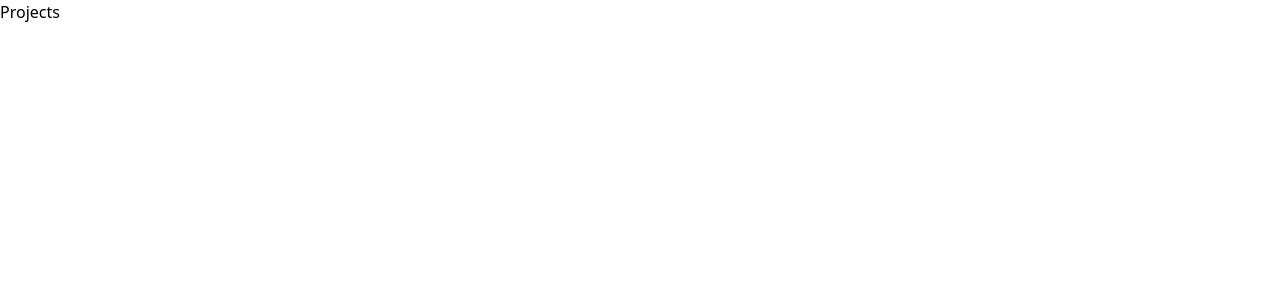
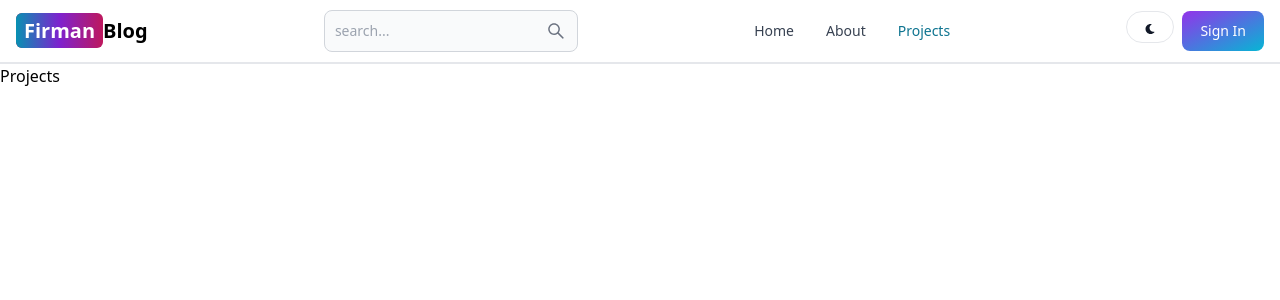
Before and after one commit to atepfirmannursalam/mern-blog, a React (Vite) app in the folder client/: page /projects in a window 1280 px wide. Shown: the top 300 px of the page. Built offline with nearby package versions, Linux system fonts and the light colour scheme.

Commit message:
create header section

```diff
--- a/client/package.json
+++ b/client/package.json
@@ -10,8 +10,10 @@
     "preview": "vite preview"
   },
   "dependencies": {
+    "flowbite-react": "^0.7.2",
     "react": "^18.2.0",
     "react-dom": "^18.2.0",
+    "react-icons": "^5.0.1",
     "react-router-dom": "^6.21.2"
   },
   "devDependencies": {
--- a/client/src/App.jsx
+++ b/client/src/App.jsx
@@ -5,10 +5,12 @@
 import SignIn from "./pages/SignIn";
 import Dashboard from "./pages/Dashboard";
 import Projects from "./pages/Projects";
+import Header from "./components/Header";
 
 export default function App() {
   return (
     <BrowserRouter>
+      <Header />
       <Routes>
         <Route path="/" element={<Home />} />
         <Route path="/about" element={<About />} />
--- /dev/null
+++ b/client/src/components/Header.jsx
@@ -0,0 +1,43 @@
+import { Button, Navbar, NavbarToggle, TextInput } from "flowbite-react";
+import { Link, useLocation } from "react-router-dom";
+import { AiOutlineSearch } from "react-icons/ai";
+import { FaMoon } from "react-icons/fa";
+
+export default function Header() {
+  const path = useLocation().pathname;
+
+  return (
+    <Navbar className="border-b-2">
+      <Link to="/" className="self-center whitespace-nowrap text-lg sm:text-xl font-semibold dark:text-white">
+        <span className="px-2 py-1 bg-gradient-to-r from-cyan-600 via-purple-700 to bg-pink-700 rounded-md text-white">Firman</span>
+        Blog
+      </Link>
+      <form>
+        <TextInput type="text" placeholder="search..." rightIcon={AiOutlineSearch} className="hidden md:inline " />
+      </form>
+      <Button className="w-12 h-10 md:hidden" color="gray" pill>
+        <AiOutlineSearch />
+      </Button>
+      <div className="flex gap-2 md:order-2">
+        <Button className="w-12 h-8 sm:inline" color="gray" pill>
+          <FaMoon />
+        </Button>
+        <Link to="/sign-in">
+          <Button gradientDuoTone="purpleToBlue">Sign In</Button>
+        </Link>
+        <NavbarToggle />
+      </div>
+      <Navbar.Collapse>
+        <Navbar.Link active={path === "/"} as={"div"}>
+          <Link to="/">Home</Link>
+        </Navbar.Link>
+        <Navbar.Link active={path === "/about"} as={"div"}>
+          <Link to="/about">About</Link>
+        </Navbar.Link>
+        <Navbar.Link active={path === "/projects"} as={"div"}>
+          <Link to="/projects">Projects</Link>
+        </Navbar.Link>
+      </Navbar.Collapse>
+    </Navbar>
+  );
+}
--- a/client/tailwind.config.js
+++ b/client/tailwind.config.js
@@ -1,8 +1,8 @@
 /** @type {import('tailwindcss').Config} */
 export default {
-  content: ["./index.html", "./src/**/*.{js,ts,jsx,tsx}"],
+  content: ["./index.html", "./src/**/*.{js,ts,jsx,tsx}", "node_modules/flowbite-react/lib/esm/**/*.{js, ts, jsx,tsx}"],
   theme: {
     extend: {},
   },
-  plugins: [],
+  plugins: [import("flowbite/plugin")],
 };
```
Also changed, not shown: 2 other files (tests, documents, lock files or other folders).
